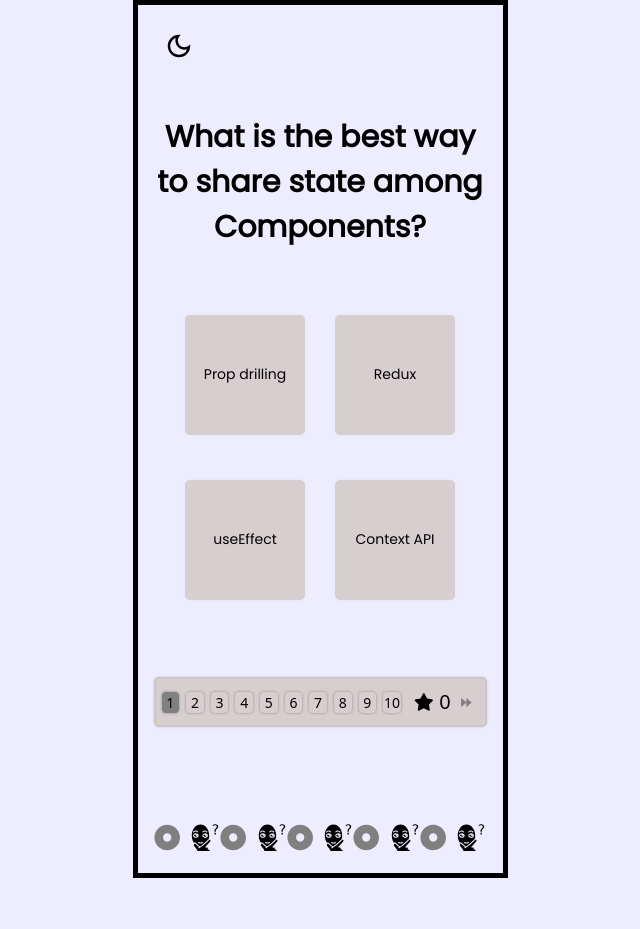
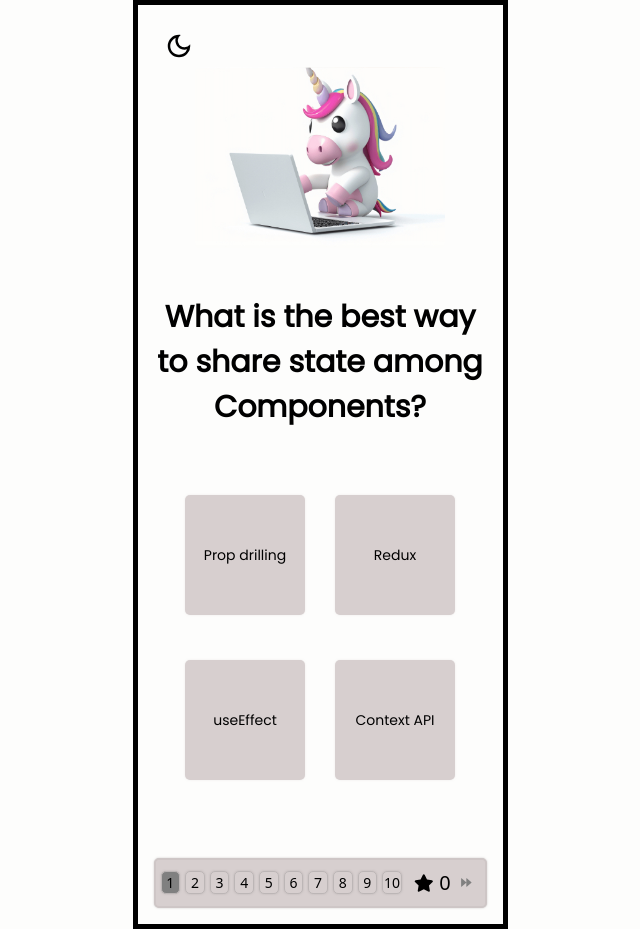
Before and after one commit to in-tech-gration/ReactQuizApp, a React (Vite) app: page / in a window 1280 px wide. Shown: the whole page, without its empty margins (320-960 px from the left). Before the commit the page ends 878 px from the top, so only its background shows below. Built offline with nearby package versions, Linux system fonts and the light colour scheme.

Commit message:
Add photos

```diff
--- a/index.html
+++ b/index.html
@@ -24,7 +24,7 @@
         justify-content: center;
         align-items: center;
         min-height: 60vh;
-        background-color: rgb(237, 237, 255);
+        background-color: #fdfdfc;
       "
     ></div>
     <script type="module" src="/src/main.jsx"></script>
--- a/src/components/GameMain/GameMain.css
+++ b/src/components/GameMain/GameMain.css
@@ -4,21 +4,13 @@
   align-items: center;
 }
 
-.star-thinking-icons .circle {
-  margin-right: 10px;
-}
-
 .container-main {
   min-height: 70vh;
 }
 
-@media screen and (max-width: 600px) {
-  .star-thinking-icons {
-    margin-top: 20px;
-  }
-
-  .star-thinking-icons .circle,
-  .star-thinking-icons .think {
-    font-size: 20px;
-  }
+.unicorn-pc {
+  width: 250px;
+  margin-left: auto;
+  margin-right: auto;
+  border-radius: 5px;
 }
--- a/src/components/GameMain/GameMain.jsx
+++ b/src/components/GameMain/GameMain.jsx
@@ -2,10 +2,7 @@ import Progress from "../Progress/Progress";
 import Questions from "../Questions/Questions";
 import { QuizContainerContext } from "../../QuizContainerContext";
 import { useContext } from "react";
-import { FaDotCircle } from "react-icons/fa";
-import { GiThink } from "react-icons/gi";
 import "./GameMain.css";
-import React from "react";
 
 export default function GameMain() {
   const { questions, currentQuestionIndex } = useContext(QuizContainerContext);
@@ -13,23 +10,9 @@ export default function GameMain() {
 
   return (
     <div className="container-main">
+      <img className="unicorn-pc" src="/unicorn-pc.jpg" alt="Unicorn PC" />
       <Questions key={currentQuestion.id} question={currentQuestion} />
       <Progress />
-      <ThinkingIcons />
     </div>
   );
 }
-
-// ThinkingIcons component renders a series of icons
-function ThinkingIcons() {
-  return (
-    <div className="star-thinking-icons">
-      {[...Array(5)].map((_, index) => (
-        <React.Fragment key={index}>
-          <FaDotCircle className="circle" color="gray" size={35} />
-          <GiThink size={40} />
-        </React.Fragment>
-      ))}
-    </div>
-  );
-}
--- a/src/components/Score/Score.css
+++ b/src/components/Score/Score.css
@@ -56,10 +56,12 @@
   margin-top: 20px;
 }
 
-.dog-icon {
+.unicorns-dancing {
   margin-top: 40px;
   animation: bounce 2s infinite;
   color: rgb(35, 4, 101);
+  border-radius: 10px;
+  width: 280px;
 }
 
 @keyframes bounce {
--- a/src/components/Score/Score.jsx
+++ b/src/components/Score/Score.jsx
@@ -1,7 +1,7 @@
 import { QuizContainerContext } from "../../QuizContainerContext";
 import { useContext } from "react";
 import "./Score.css";
-import { GiJumpingDog } from "react-icons/gi";
+// import { GiJumpingDog } from "react-icons/gi";
 import { FaStar } from "react-icons/fa";
 
 export default function Score() {
@@ -26,7 +26,8 @@ export default function Score() {
           Restart Quiz
         </button>
         <FaStar className="star-2" color="gold" size={35} />
-        <GiJumpingDog className="dog-icon" size={150} />
+        {/* <GiJumpingDog className="dog-icon" size={150} /> */}
+        <img src="./Unicorn2-dance.jpg" className="unicorns-dancing" />
         <FaStar className="star-2 bottom" color="gold" size={35} />
       </div>
     </div>
--- a/src/index.css
+++ b/src/index.css
@@ -71,14 +71,20 @@ button:focus-visible {
   }
 } */
 body {
-  background-color: rgb(237, 237, 255);
+  background-color: #fdfdfc;
 }
 
 @media screen and (max-width: 300px) {
-  body {
-    width: 95%;
-    margin-left: auto;
-    margin-right: auto;
+  .question-text {
+    margin-top: 310px;
+  }
+  .star {
+    display: none;
+  }
+
+  .progress-number {
+    width: 10px;
+    margin-right: 5px;
   }
 }
 
@@ -100,8 +106,8 @@ body {
   background-color: #000000;
   color: #ffffff;
 
-  .dog-icon {
-    color: #ffffff;
+  .unicorn-dancing {
+    color: black;
   }
 
   .restart-question {
```
Also changed, not shown: public/Unicorn2-dance.jpg (added), public/unicorn-pc.jpg (added).
